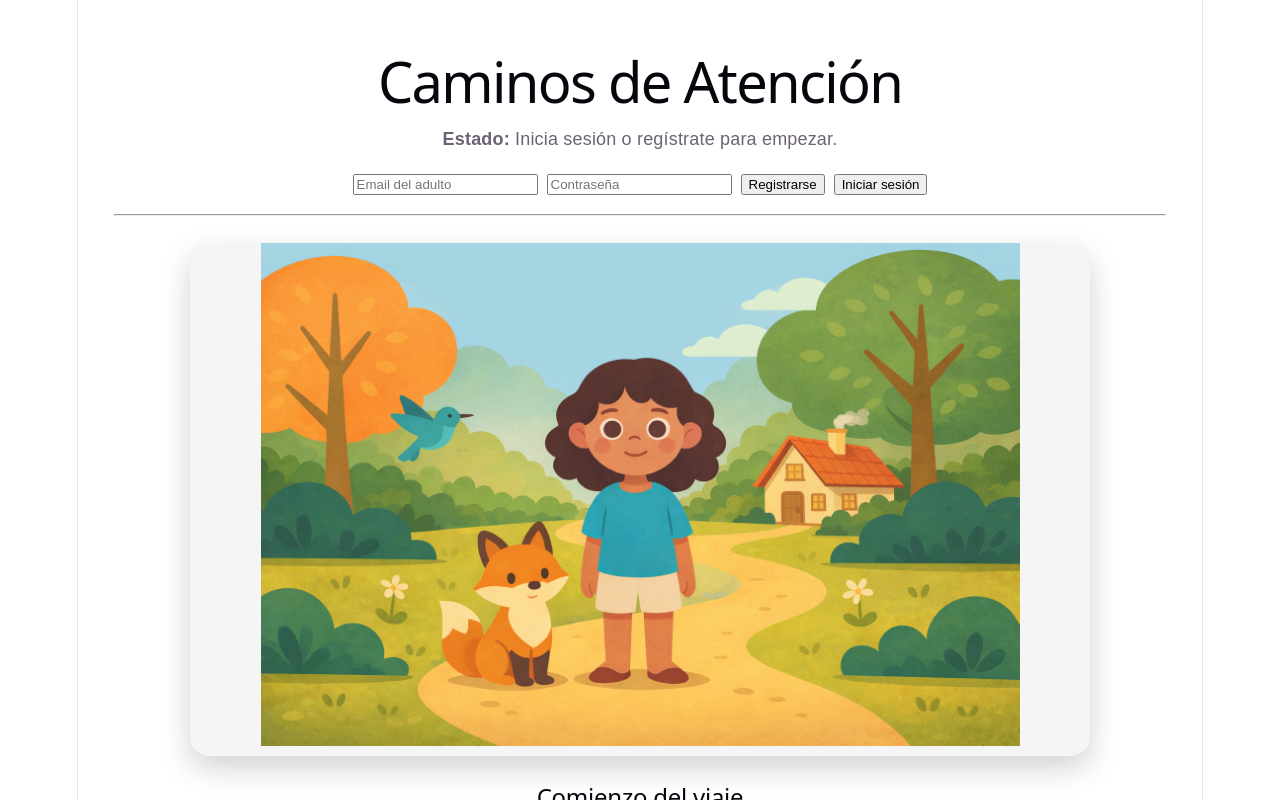
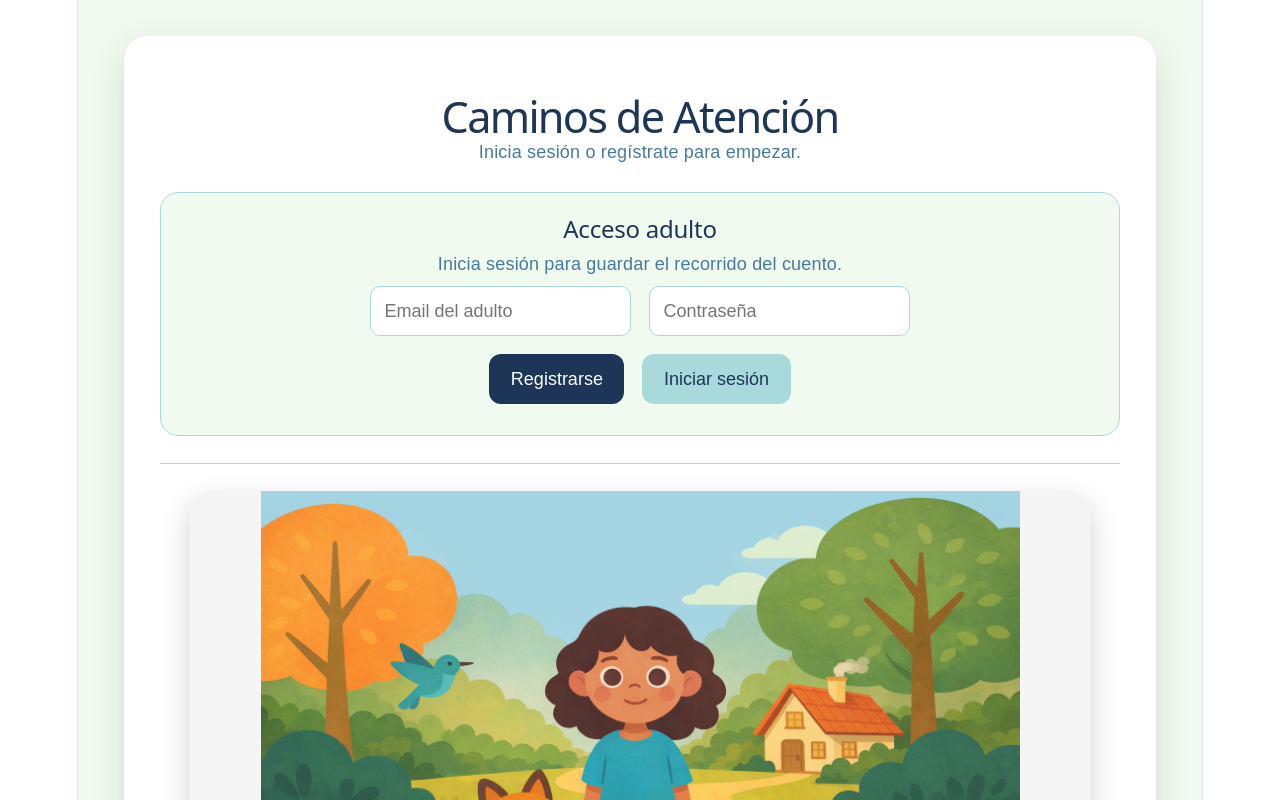
Before and after one commit to dacentor/caminos_de_atencion-tfg, a React (Vite) app: page / in a window 1280 px wide. Shown: the top 800 px of the page. Built offline with nearby package versions, Linux system fonts and the light colour scheme.

Commit message:
Mejora visual interface

```diff
--- a/src/App.jsx
+++ b/src/App.jsx
@@ -272,32 +272,167 @@ function App() {
 
   const ultimaSesion = sessions[0]
 
+  const primaryButtonStyle = {
+    margin: '0.5rem',
+    padding: '0.8rem 1.2rem',
+    borderRadius: '12px',
+    backgroundColor: '#1D3557',
+    color: 'white',
+    border: 'none',
+    cursor: 'pointer',
+    fontSize: '1rem'
+  }
+
+  const secondaryButtonStyle = {
+    margin: '0.5rem',
+    padding: '0.8rem 1.2rem',
+    borderRadius: '12px',
+    backgroundColor: '#A8DADC',
+    color: '#1D3557',
+    border: 'none',
+    cursor: 'pointer',
+    fontSize: '1rem'
+  }
+
+  const neutralButtonStyle = {
+    margin: '0.5rem',
+    padding: '0.8rem 1.2rem',
+    borderRadius: '12px',
+    backgroundColor: '#F6C977',
+    color: '#1D3557',
+    border: 'none',
+    cursor: 'pointer',
+    fontSize: '1rem'
+  }
+
+  const choiceButtonStyle = {
+    display: 'block',
+    width: '100%',
+    maxWidth: '460px',
+    margin: '1rem auto',
+    padding: '1rem 1.2rem',
+    borderRadius: '14px',
+    border: 'none',
+    backgroundColor: '#1D3557',
+    color: 'white',
+    cursor: 'pointer',
+    fontSize: '1rem',
+    lineHeight: '1.4'
+  }
+
+  const disabledButtonStyle = {
+    ...neutralButtonStyle,
+    opacity: 0.5,
+    cursor: 'not-allowed'
+  }
+
+  const inputStyle = {
+    margin: '0.5rem',
+    padding: '0.75rem',
+    borderRadius: '10px',
+    border: '1px solid #A8DADC',
+    minWidth: '220px',
+    fontSize: '1rem'
+  }
+
   if (!currentScene) {
     return (
-      <main style={{ padding: '2rem', fontFamily: 'Arial, sans-serif' }}>
-        <h1>Caminos de Atención</h1>
+      <main
+        style={{
+          minHeight: '100vh',
+          backgroundColor: '#F1FAEE',
+          padding: '2rem',
+          fontFamily: 'Lexend Deca, Arial, sans-serif'
+        }}
+      >
+        <div
+          style={{
+            maxWidth: '900px',
+            margin: '0 auto',
+            backgroundColor: 'white',
+            borderRadius: '20px',
+            padding: '2rem',
+            boxShadow: '0 10px 30px rgba(0, 0, 0, 0.1)'
+          }}
+        >
+          <h1 style={{ textAlign: 'center', color: '#1D3557' }}>
+            Caminos de Atención
+          </h1>
           <p>Escena no encontrada: {scene}</p>
-        <button onClick={reiniciarRecorrido}>Volver al inicio</button>
+          <button onClick={reiniciarRecorrido} style={primaryButtonStyle}>
+            Volver al inicio
+          </button>
+        </div>
       </main>
     )
   }
 
   return (
-    <main style={{ padding: '2rem', fontFamily: 'Arial, sans-serif' }}>
-      <h1>Caminos de Atención</h1>
+    <main
+      style={{
+        minHeight: '100vh',
+        backgroundColor: '#F1FAEE',
+        padding: '2rem',
+        fontFamily: 'Lexend Deca, Arial, sans-serif'
+      }}
+    >
+      <div
+        style={{
+          maxWidth: '960px',
+          margin: '0 auto',
+          backgroundColor: 'white',
+          borderRadius: '24px',
+          padding: '2rem',
+          boxShadow: '0 12px 34px rgba(29, 53, 87, 0.14)'
+        }}
+      >
+        <header style={{ textAlign: 'center', marginBottom: '1rem' }}>
+          <h1
+            style={{
+              marginBottom: '0.5rem',
+              color: '#1D3557',
+              fontSize: '2.4rem'
+            }}
+          >
+            Caminos de Atención
+          </h1>
 
-      <section style={{ marginBottom: '1rem' }}>
-        <p><strong>Estado:</strong> {status}</p>
-      </section>
+          <p
+            style={{
+              margin: 0,
+              color: '#457B9D',
+              fontSize: '1rem'
+            }}
+          >
+            {status}
+          </p>
+        </header>
 
         {!authUser && (
-        <section style={{ marginBottom: '1rem' }}>
+          <section
+            style={{
+              margin: '1.5rem auto',
+              padding: '1.2rem',
+              borderRadius: '18px',
+              backgroundColor: '#F1FAEE',
+              border: '1px solid #A8DADC',
+              textAlign: 'center'
+            }}
+          >
+            <h2 style={{ color: '#1D3557', marginTop: 0 }}>
+              Acceso adulto
+            </h2>
+
+            <p style={{ color: '#457B9D' }}>
+              Inicia sesión para guardar el recorrido del cuento.
+            </p>
+
             <input
               type="email"
               placeholder="Email del adulto"
               value={email}
               onChange={(e) => setEmail(e.target.value)}
-            style={{ marginRight: '0.5rem' }}
+              style={inputStyle}
             />
 
             <input
@@ -305,68 +440,149 @@ function App() {
               placeholder="Contraseña"
               value={password}
               onChange={(e) => setPassword(e.target.value)}
-            style={{ marginRight: '0.5rem' }}
+              style={inputStyle}
             />
 
-          <button onClick={registrarse} style={{ marginRight: '0.5rem' }}>
+            <div>
+              <button onClick={registrarse} style={primaryButtonStyle}>
                 Registrarse
               </button>
 
-          <button onClick={iniciarSesion}>
+              <button onClick={iniciarSesion} style={secondaryButtonStyle}>
                 Iniciar sesión
               </button>
+            </div>
           </section>
         )}
 
         {authUser && (
           <>
-          <details style={{ marginBottom: '1rem' }}>
-            <summary>Panel adulto</summary>
-            <p><strong>Cuenta:</strong> {authUser.email}</p>
-            <p><strong>Sesiones guardadas:</strong> {sessions.length}</p>
-            <p><strong>Sesión actual:</strong> {sessionId || 'todavía no creada'}</p>
-            <p><strong>Calma actual:</strong> {calmaScore}</p>
-            <p><strong>Impulso actual:</strong> {impulsoScore}</p>
-            <p>
+            <details
+              style={{
+                marginBottom: '1rem',
+                padding: '1rem',
+                borderRadius: '16px',
+                backgroundColor: '#F1FAEE',
+                border: '1px solid #A8DADC'
+              }}
+            >
+              <summary
+                style={{
+                  cursor: 'pointer',
+                  color: '#1D3557',
+                  fontWeight: 'bold'
+                }}
+              >
+                Panel adulto
+              </summary>
+
+              <div
+                style={{
+                  marginTop: '0.8rem',
+                  display: 'grid',
+                  gap: '0.4rem',
+                  color: '#1D3557',
+                  fontSize: '0.95rem'
+                }}
+              >
+                <span><strong>Cuenta:</strong> {authUser.email}</span>
+                <span><strong>Sesiones guardadas:</strong> {sessions.length}</span>
+                <span><strong>Sesión actual:</strong> {sessionId || 'todavía no creada'}</span>
+                <span><strong>Calma actual:</strong> {calmaScore}</span>
+                <span><strong>Impulso actual:</strong> {impulsoScore}</span>
+                <span>
                   <strong>Última sesión:</strong>{' '}
                   {ultimaSesion
                     ? new Date(ultimaSesion.started_at).toLocaleString()
                     : 'sin sesiones previas'}
-            </p>
+                </span>
+              </div>
             </details>
 
-          <section style={{ marginBottom: '1rem' }}>
-            <button onClick={iniciarCuento} style={{ marginRight: '1rem' }}>
+            <section style={{ textAlign: 'center', marginBottom: '1rem' }}>
+              <button onClick={iniciarCuento} style={secondaryButtonStyle}>
                 Iniciar cuento
               </button>
 
               <button
                 onClick={volverAtras}
                 disabled={history.length === 0}
-              style={{ marginRight: '1rem' }}
+                style={history.length === 0 ? disabledButtonStyle : neutralButtonStyle}
               >
                 Atrás
               </button>
 
-            <button onClick={cerrarSesion}>
+              <button onClick={cerrarSesion} style={primaryButtonStyle}>
                 Cerrar sesión
               </button>
             </section>
           </>
         )}
 
-      <hr />
+        <hr
+          style={{
+            margin: '1.5rem 0',
+            border: 'none',
+            borderTop: '1px solid #A8DADC'
+          }}
+        />
 
         <section style={{ marginTop: '1rem', marginBottom: '1rem' }}>
           <P5Scene scene={scene} image={currentScene.image} />
         </section>
 
-      <section>
-        <h2>{currentScene.title}</h2>
-        <p>{currentScene.text}</p>
+        {authUser && !sessionId && (
+          <p
+            style={{
+              textAlign: 'center',
+              fontStyle: 'italic',
+              color: '#457B9D',
+              fontSize: '1.05rem'
+            }}
+          >
+            Pulsa “Iniciar cuento” para comenzar la aventura 🌿
+          </p>
+        )}
+
+        {sessionId && (
+          <section
+            style={{
+              marginTop: '1.5rem',
+              textAlign: 'center'
+            }}
+          >
+            <h2
+              style={{
+                color: '#1D3557',
+                fontSize: '1.8rem',
+                marginBottom: '0.8rem'
+              }}
+            >
+              {currentScene.title}
+            </h2>
+
+            <p
+              style={{
+                maxWidth: '760px',
+                margin: '0 auto 1.2rem auto',
+                color: '#1D3557',
+                fontSize: '1.12rem',
+                lineHeight: '1.7'
+              }}
+            >
+              {currentScene.text}
+            </p>
 
             {currentScene.isEnding && (
-          <p style={{ marginTop: '1rem' }}>
+              <p
+                style={{
+                  maxWidth: '760px',
+                  margin: '0 auto 1.2rem auto',
+                  color: '#1D3557',
+                  fontSize: '1.12rem',
+                  lineHeight: '1.7'
+                }}
+              >
                 {obtenerTextoEpilogo()}
               </p>
             )}
@@ -376,18 +592,20 @@ function App() {
                 key={choice.label}
                 onClick={() => guardarDecision(choice)}
                 disabled={!sessionId}
-            style={{ display: 'block', marginBottom: '1rem' }}
+                style={choiceButtonStyle}
               >
                 {choice.label}
               </button>
             ))}
 
             {currentScene.isEnding && (
-          <button onClick={reiniciarRecorrido}>
+              <button onClick={reiniciarRecorrido} style={secondaryButtonStyle}>
                 Volver al inicio
               </button>
             )}
           </section>
+        )}
+      </div>
     </main>
   )
 }
```
Also changed, not shown: public/assets/brilloB.png (renamed from public/assets/brilloAB.png). Lines whose indentation alone changed are shown as unchanged.
